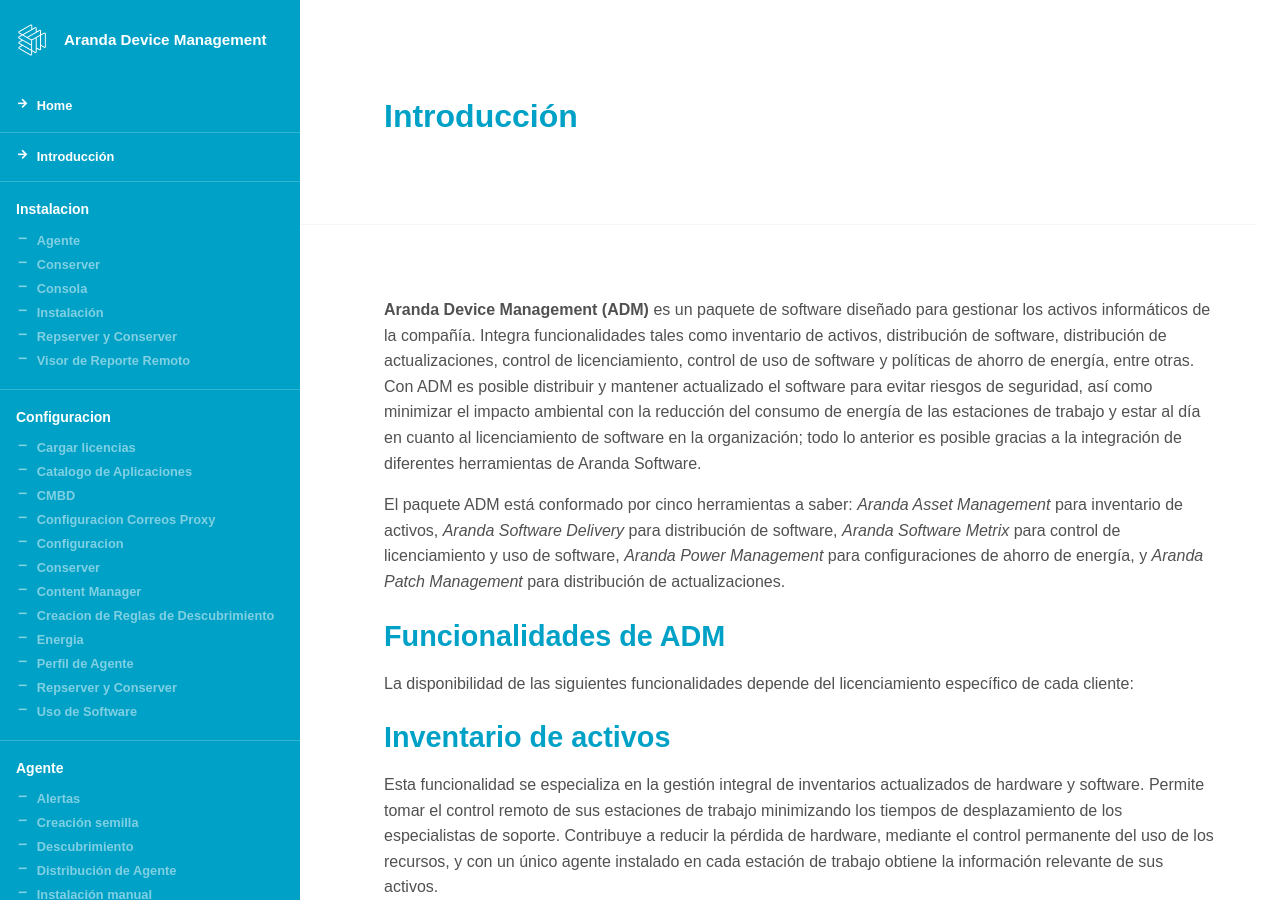
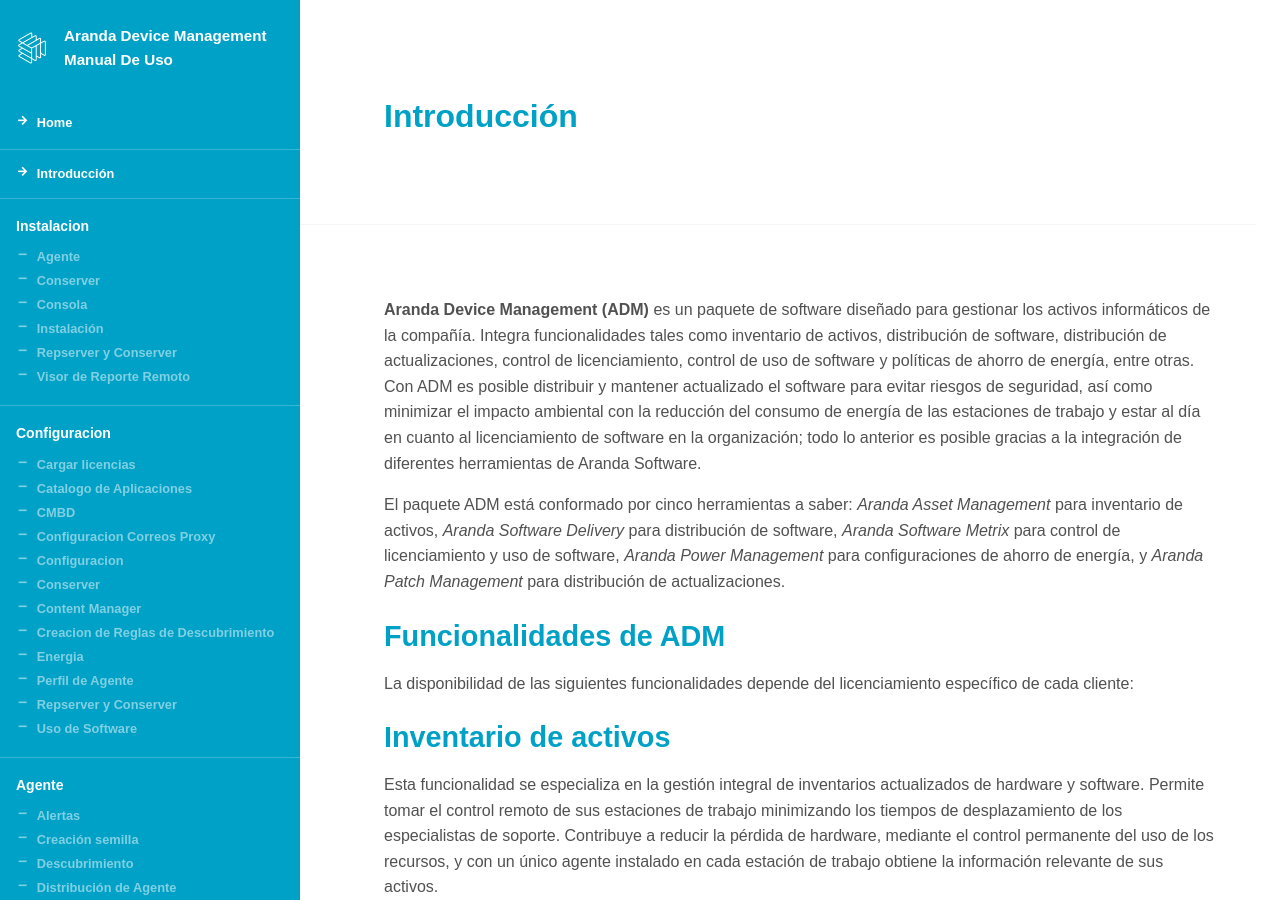
Before and after one commit to Nats85/adm, a Jekyll site: the page built from index.md, in a window 1280 px wide and 900 px high. Built offline with Jekyll 4.4.1, drawn with Linux system fonts in a browser that asks for light colours.

Commit message:
Update _config.yml

```diff
--- a/_config.yml
+++ b/_config.yml
@@ -22,7 +22,7 @@ destination: _site          ## Output folder
 ## Style Guide Shell Settings
 
 ## These settings are used in when generating the style guide shell
-sg_title: Aranda Device Management
+sg_title: Aranda Device Management Manual de Uso
 sg_version: 3.0
 sg_keywords: aranda, documentation, playbook, design, code
 sg_description: Hacemos tu gestión de IT mucho más fácil
```
